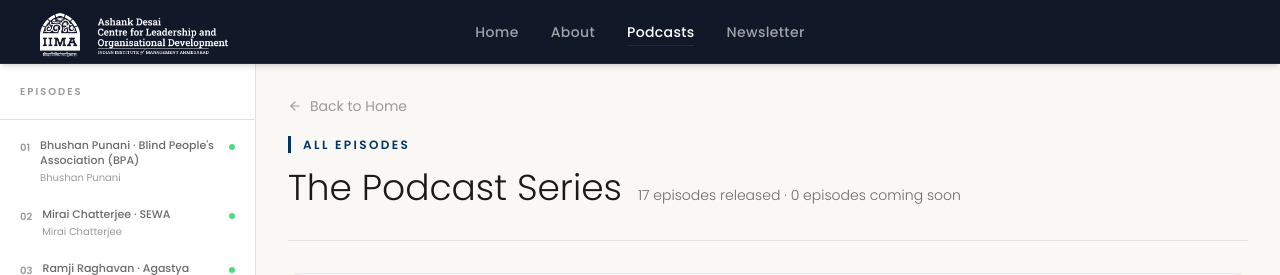
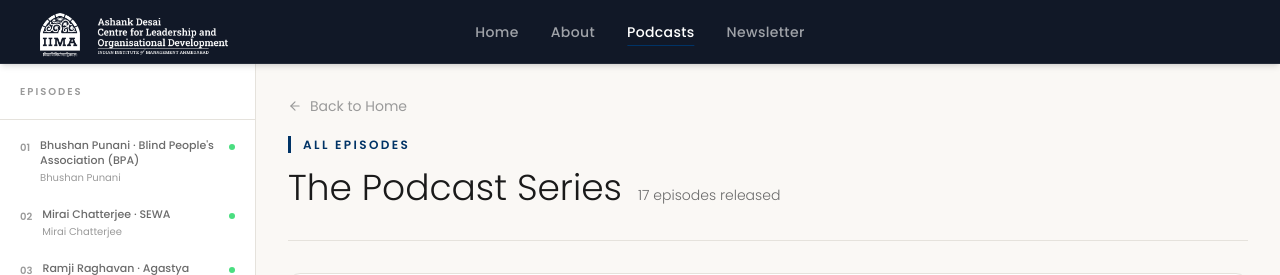
Before and after one commit to maitrigohil/adclod-nonprofitarchive, a Next.js app: page /podcasts in a window 1280 px wide. Shown: the top 275 px of the page. Built offline with nearby package versions, Linux system fonts and the light colour scheme.

Commit message:
Hide "coming soon" episode count when it is zero
Co-Authored-By: Claude Sonnet 5 <noreply@anthropic.com>

```diff
--- a/src/app/podcasts/page.tsx
+++ b/src/app/podcasts/page.tsx
@@ -113,8 +113,9 @@ export default function PodcastsPage() {
                   The Podcast Series
                 </h1>
                 <p className="text-text-secondary text-sm font-light">
-                  {episodes.filter((e) => e.status === "released").length} episodes released ·{" "}
-                  {episodes.filter((e) => e.status === "coming-soon").length} episodes coming soon
+                  {episodes.filter((e) => e.status === "released").length} episodes released
+                  {episodes.filter((e) => e.status === "coming-soon").length > 0 &&
+                    ` · ${episodes.filter((e) => e.status === "coming-soon").length} episodes coming soon`}
                 </p>
               </div>
             </div>
```
